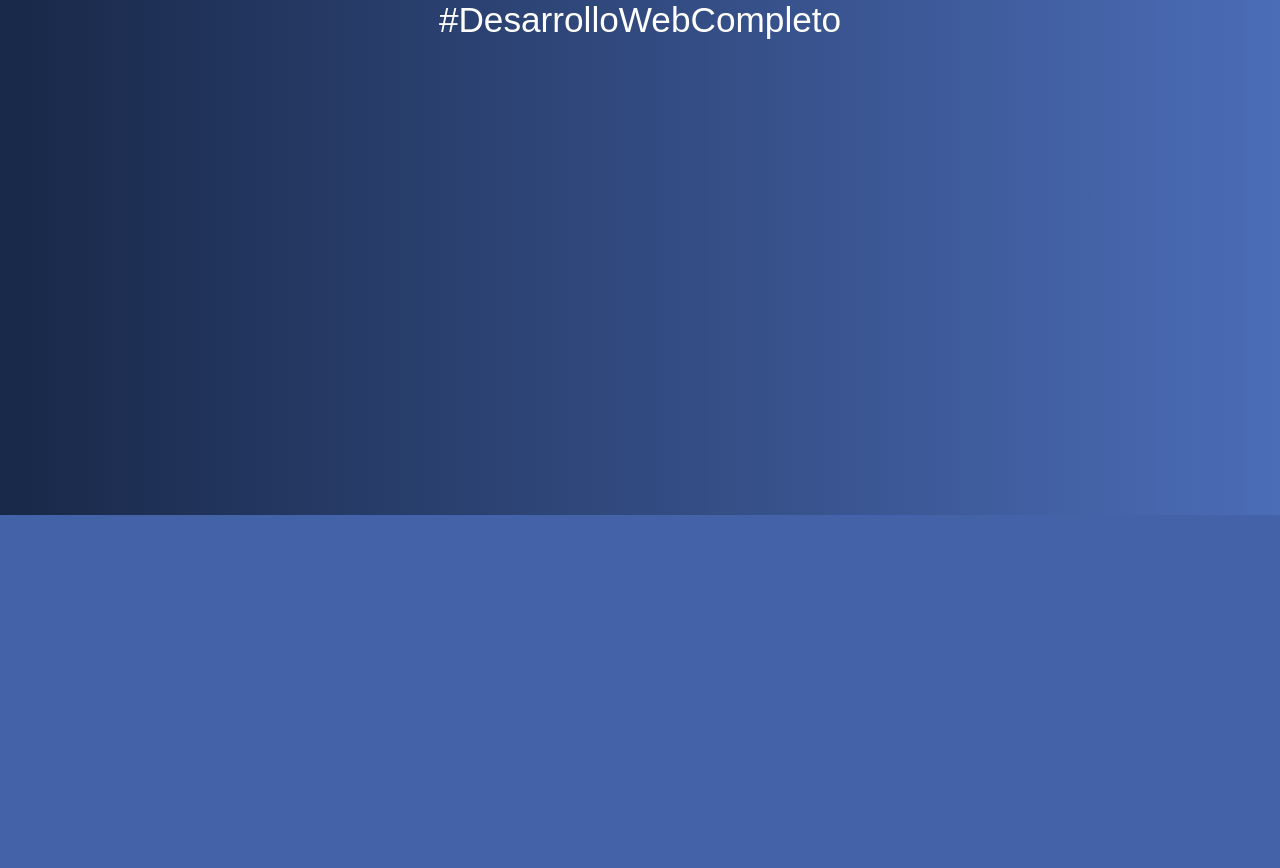
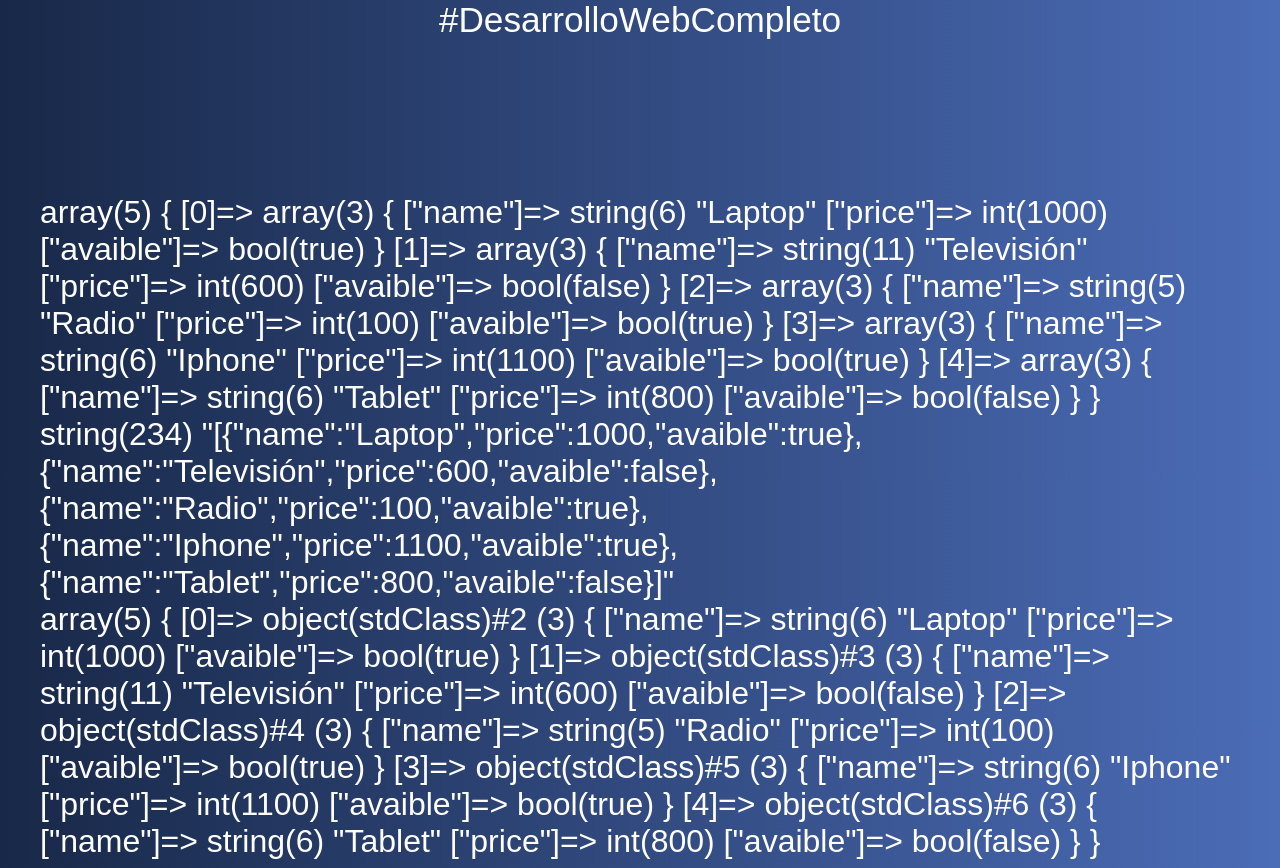
Before and after one commit to cristianps1988/01-php-intro, a PHP site: page /18.json.php in a window 1280 px wide. Shown: the part 285-1153 px from the top of the page. Before the commit the page ends 800 px from the top, so only its background shows below. Run offline with PHP 8.4, Linux system fonts and the light colour scheme.

Commit message:
require, includes, json

```diff
--- a/18.json.php
+++ b/18.json.php
@@ -1,8 +1,54 @@
 <?php include 'includes/header.php';
 
 
+$products = [
+    [
+        "name" => "Laptop",
+        "price" => 1000,
+        "avaible" => true
+    ],
+    [
+        "name" => "Televisión",
+        "price" => 600,
+        "avaible" => false
+    ],
+    [
+        "name" => "Radio",
+        "price" => 100,
+        "avaible" => true
+    ],
+    [
+        "name" => "Iphone",
+        "price" => 1100,
+        "avaible" => true
+    ],
+    [
+        "name" => "Tablet",
+        "price" => 800,
+        "avaible" => false
+    ]
+];
 
+echo "<prev>";
+var_dump($products);
+echo "</prev>";
 
+echo "<br>";
 
+// json_encode convierte un array a json (string)
+$json = json_encode($products, JSON_UNESCAPED_UNICODE); // JSON_UNESCAPED_UNICODE para que no se transformen las tildes a unicode
+
+echo "<prev>";
+var_dump($json);
+echo "</prev>";
+
+echo "<br>";
+
+// json_decode convierte un json a array
+$jsonArray = json_decode($json);
+
+echo "<prev>";
+var_dump($jsonArray);
+echo "</prev>";
 
 include 'includes/footer.php';
--- /dev/null
+++ b/funciones.php
@@ -0,0 +1,6 @@
+<?php
+
+function iniciarApp()
+{
+    echo "Iniciando App...";
+}
```
Also changed, not shown: 17-require.php (+14 -3 lines).
